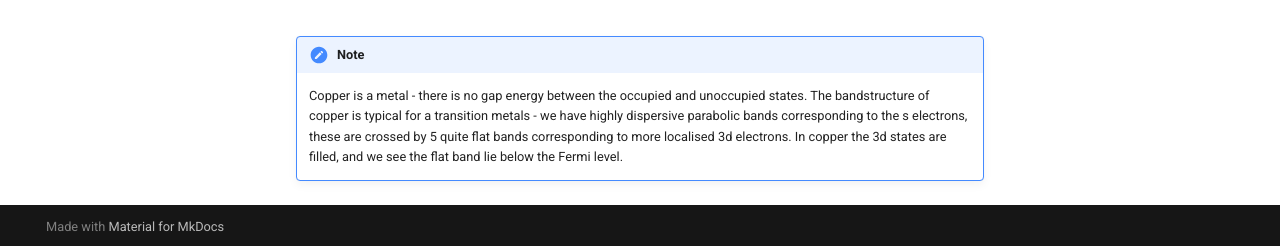
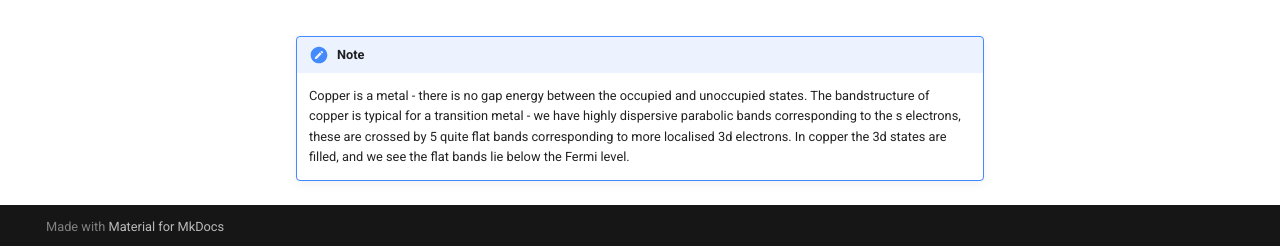
Before and after one commit to castep-docs/castep-docs, an MkDocs documentation site: the page built from docs/tutorials/Bands_and_DOS/metals.md, in a window 1280 px wide and 900 px high, scrolled down 2086 px. Shown: the part 651-897 px from the top of the window. Built offline with MkDocs 1.6.1 and Material for MkDocs 9.7.7, drawn with Linux system fonts in a browser that asks for light colours; some of the changed text lies outside the part shown.

Commit message:
Fix typos in last commit

```diff
--- a/docs/tutorials/Bands_and_DOS/metals.md
+++ b/docs/tutorials/Bands_and_DOS/metals.md
@@ -77,4 +77,4 @@ spectral_nbands 8             !
 ![Copper bandstructure](../../img/cu-bands.png)
 
 !!! note
-    Copper is a metal - there is no gap energy between the occupied and unoccupied states. The bandstructure of copper is typical for a transition metals - we have highly dispersive parabolic bands corresponding to the s electrons, these are crossed by 5 quite flat bands corresponding to more localised 3d electrons. In copper the 3d states are filled, and we see the flat band lie below the Fermi level.
+    Copper is a metal - there is no gap energy between the occupied and unoccupied states. The bandstructure of copper is typical for a transition metal - we have highly dispersive parabolic bands corresponding to the s electrons, these are crossed by 5 quite flat bands corresponding to more localised 3d electrons. In copper the 3d states are filled, and we see the flat bands lie below the Fermi level.
```
Also changed, not shown: other parts of docs/tutorials/Bands_and_DOS/metals.md (+1 -1 lines).
